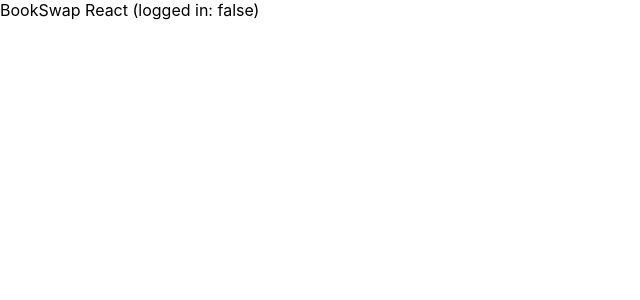
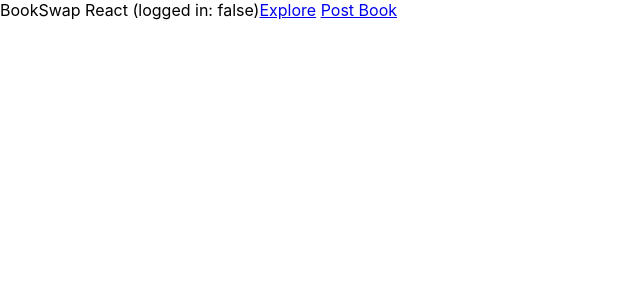
Before and after one commit to brunogarciagonzalez/bookswap-react, a React (Create React App) app: page / in a window 1280 px wide. Shown: the top 300 px of the page, without its empty margins (0-640 px from the left). Built offline with nearby package versions, Linux system fonts and the light colour scheme.

Commit message:
add basic navigation to navbar

```diff
--- a/src/App.js
+++ b/src/App.js
@@ -5,7 +5,7 @@ import AddUserBookFormPhaser from "./components/AddUserBookFormPhaser";
 import SelectedUserBook from "./components/SelectedUserBook";
 import BooksContainer from "./components/BooksContainer";
 
-import { Switch, Route } from "react-router-dom";
+import { Switch, Route, Link } from "react-router-dom";
 
 class App extends Component {
   render() {
@@ -13,6 +13,9 @@ class App extends Component {
       <div>
         <header>
           BookSwap React (logged in: {localStorage.token ? "true" : "false"})
+          <Link to="/explore-available">Explore</Link>
+          {"      "}
+          <Link to="/post-new">Post Book</Link>
         </header>
         <Switch>
           <Route exact path="/login" component={LoginForm} />
```
